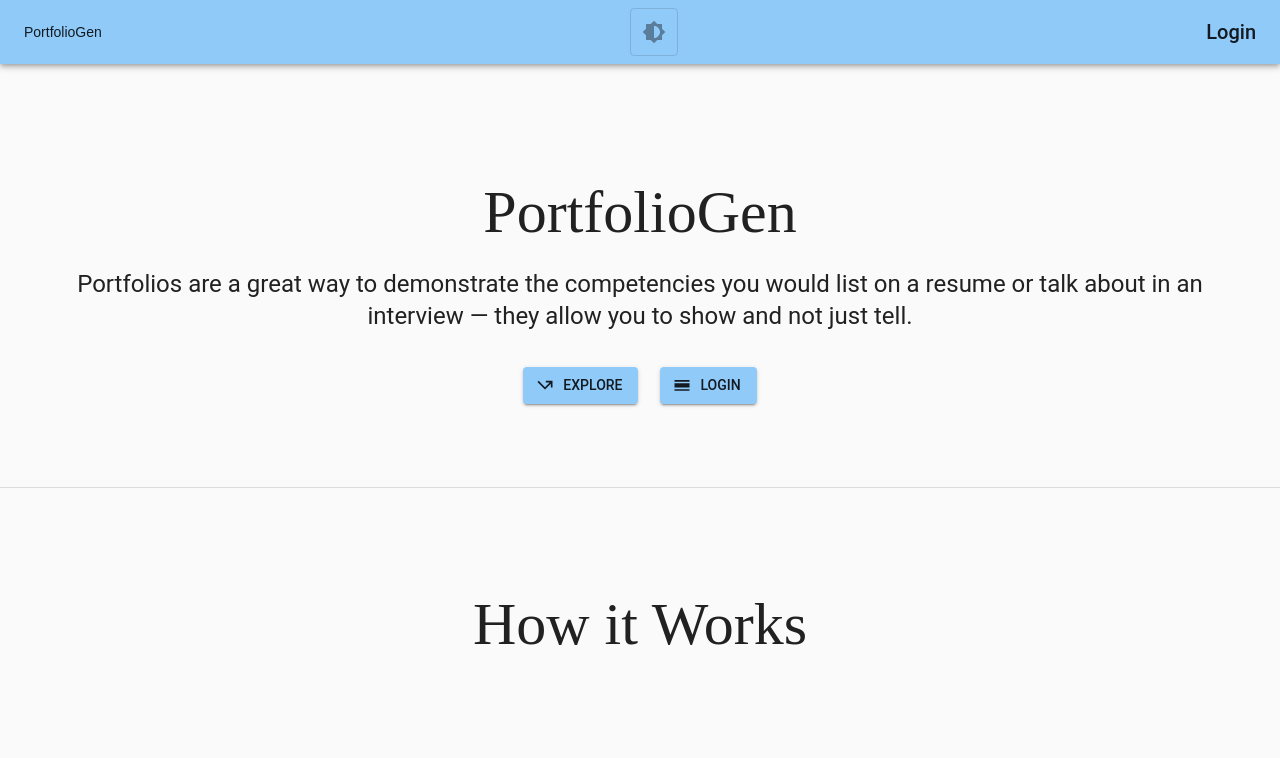
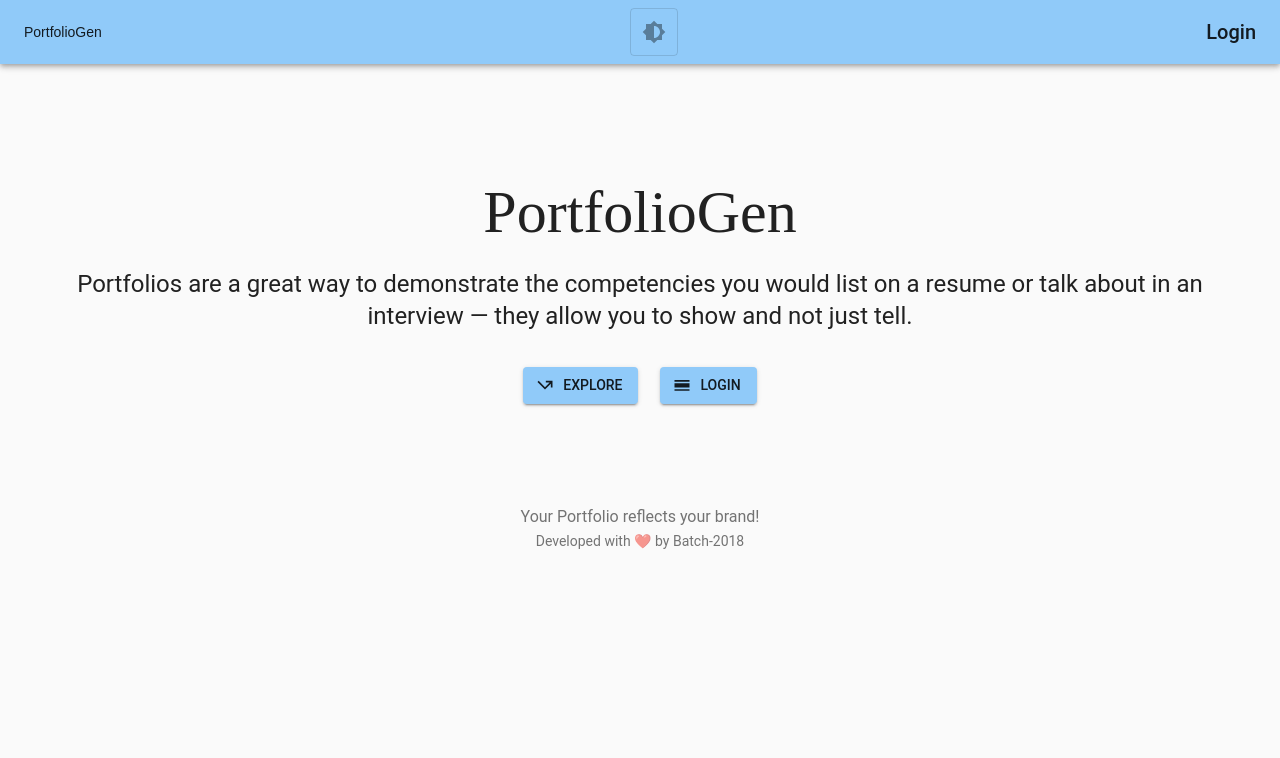
Before and after one commit to Anthima/Portfoliogen, a React (Create React App) app in the folder Automated-Portfolio-Generator-main/: page / in a window 1280 px wide. Shown: the top 758 px of the page. Built offline with nearby package versions, Linux system fonts and the light colour scheme; no server answers.

Commit message:
Commented out the working and feature sections code

```diff
--- a/Automated-Portfolio-Generator-main/src/components/BaseTemp.js
+++ b/Automated-Portfolio-Generator-main/src/components/BaseTemp.js
@@ -167,11 +167,13 @@ export default function BaseTemp(props) {
         </div>
       </main>
 
-      <Divider />
+      { // THIS CODE HAS BEEN COMMENTED TO REMOVE WORKING SECTION AND FEATURE SECTION
+      /* <Divider />
       <WorkingSection />
       <Divider />
       <FeatureSection />
-      <Divider />
+      <Divider /> */
+      }
 
       <FooterBottom />
     </React.Fragment>
```
